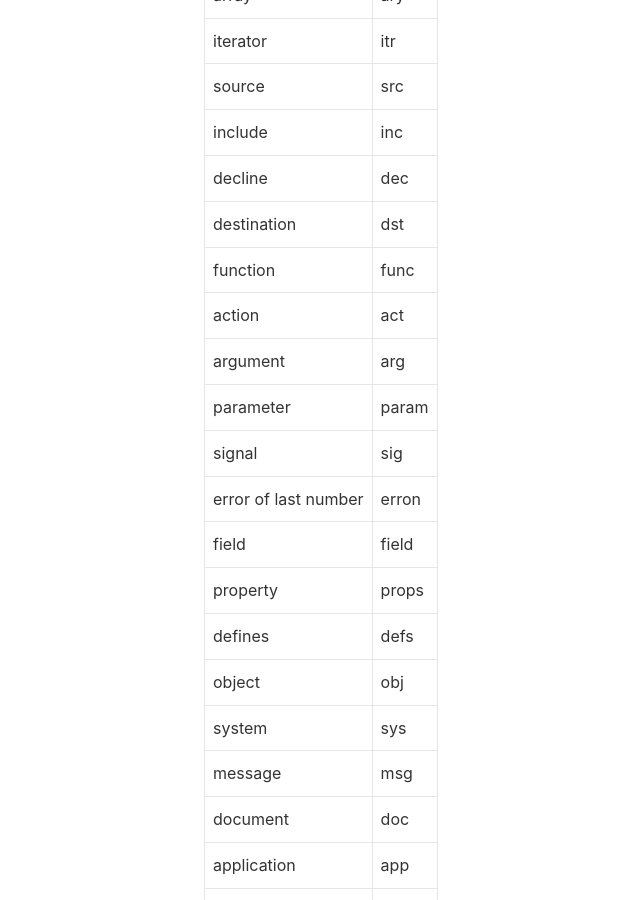
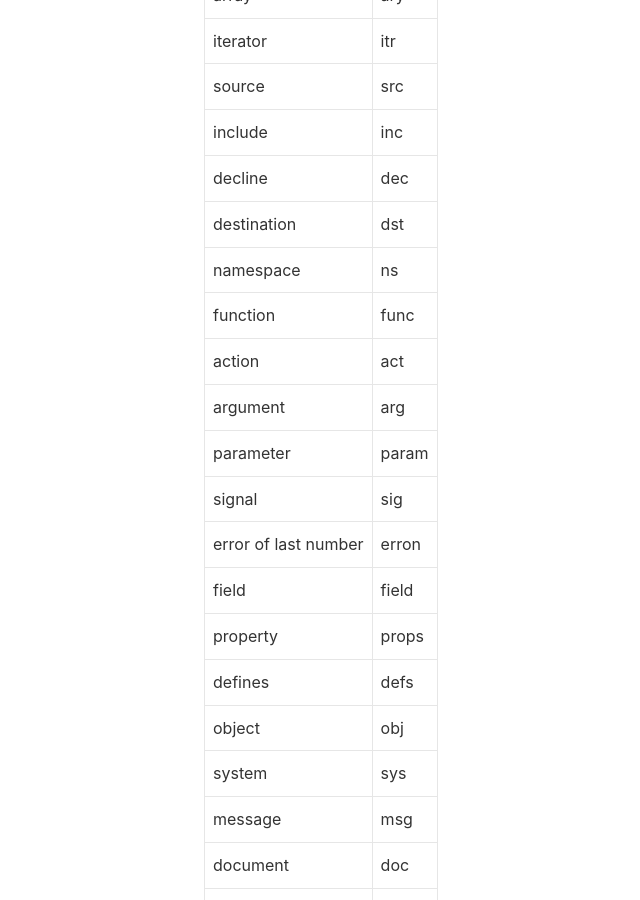
Before and after one commit to lizijie/lizijie.github.io, a Jekyll site: the page built from _posts/2018-04-23-常见代码英文词汇缩写.md, in a window 1280 px wide and 900 px high, scrolled down 1815 px. Shown: the whole window, without its empty margins (43-683 px from the left). Built offline with Jekyll 4.4.1, drawn with Linux system fonts in a browser that asks for light colours; nearby versions of some CDN libraries; comment, search, counter and statistics services are not loaded.

Commit message:
Update 2018-04-23-常见代码英文词汇缩写.md

```diff
--- a/_posts/2018-04-23-常见代码英文词汇缩写.md
+++ b/_posts/2018-04-23-常见代码英文词汇缩写.md
@@ -51,6 +51,7 @@ tags: 英文 缩写
 |include|inc|
 |decline|dec|
 |destination|dst|
+|namespace|ns|
 |---|---|
 |function|func|
 |action|act|
```
